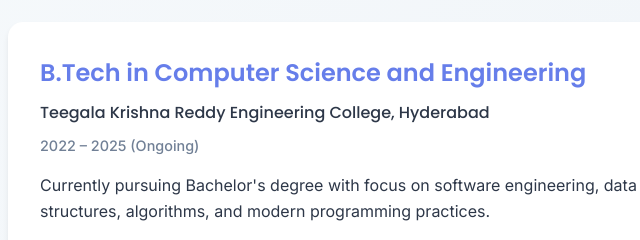
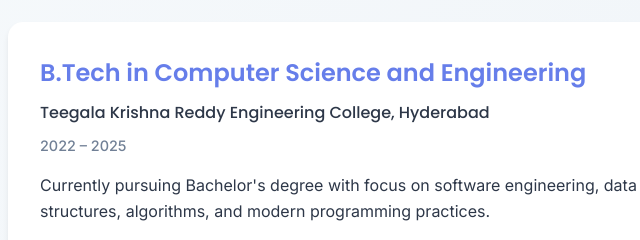
Before and after one commit to vijayasaradhi979/Portfolio, a plain HTML site: page index.html in a window 1280 px wide. Shown: the part 4620-4860 px from the top of the page, 312-952 px from the left. Drawn offline with Linux system fonts and the light colour scheme.

Commit message:
Update portfolio

```diff
--- a/index.html
+++ b/index.html
@@ -323,7 +323,7 @@
                     <div class="timeline-content">
                         <h3>B.Tech in Computer Science and Engineering</h3>
                         <h4>Teegala Krishna Reddy Engineering College, Hyderabad</h4>
-                        <span class="timeline-date">2022 – 2025 (Ongoing)</span>
+                        <span class="timeline-date">2022 – 2025</span>
                         <p>Currently pursuing Bachelor's degree with focus on software engineering, data structures, algorithms, and modern programming practices.</p>
                     </div>
                 </div>
```
